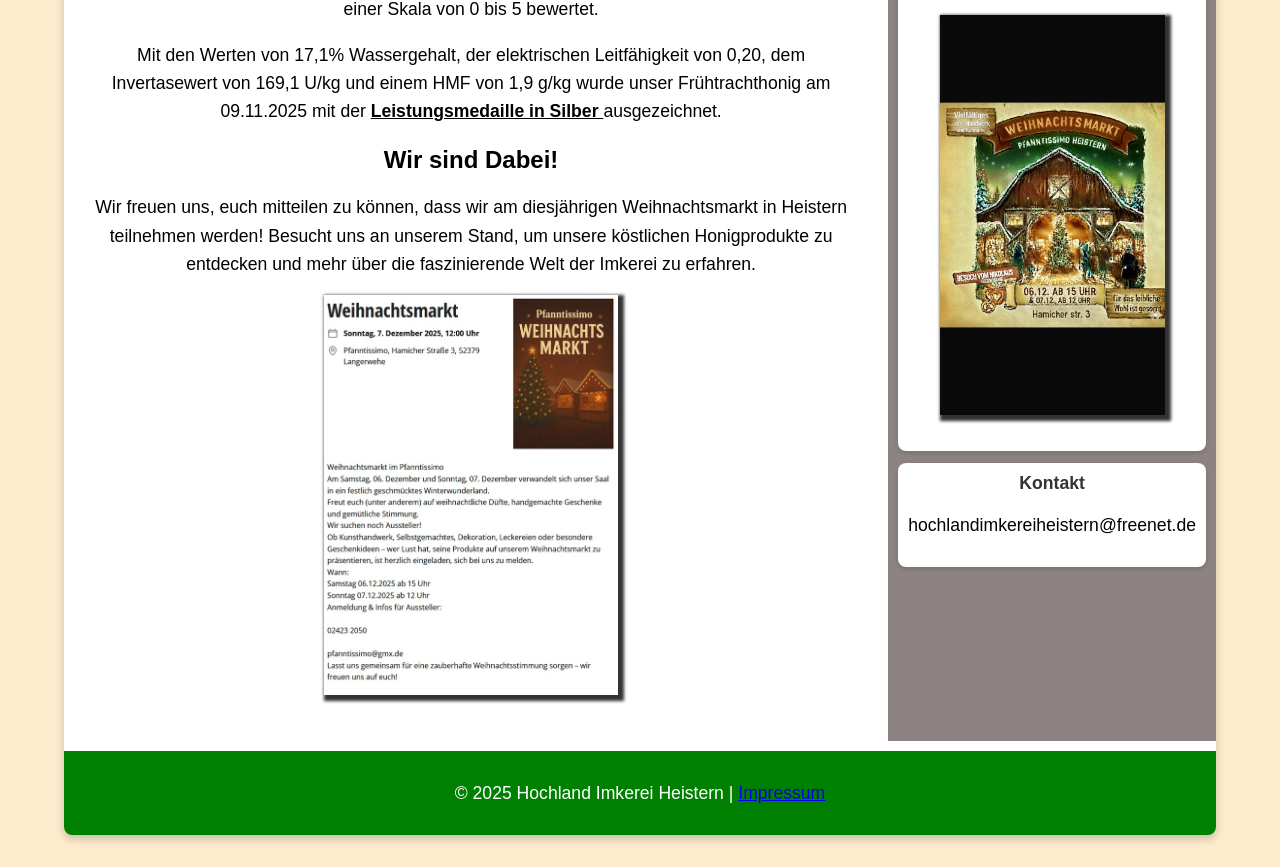
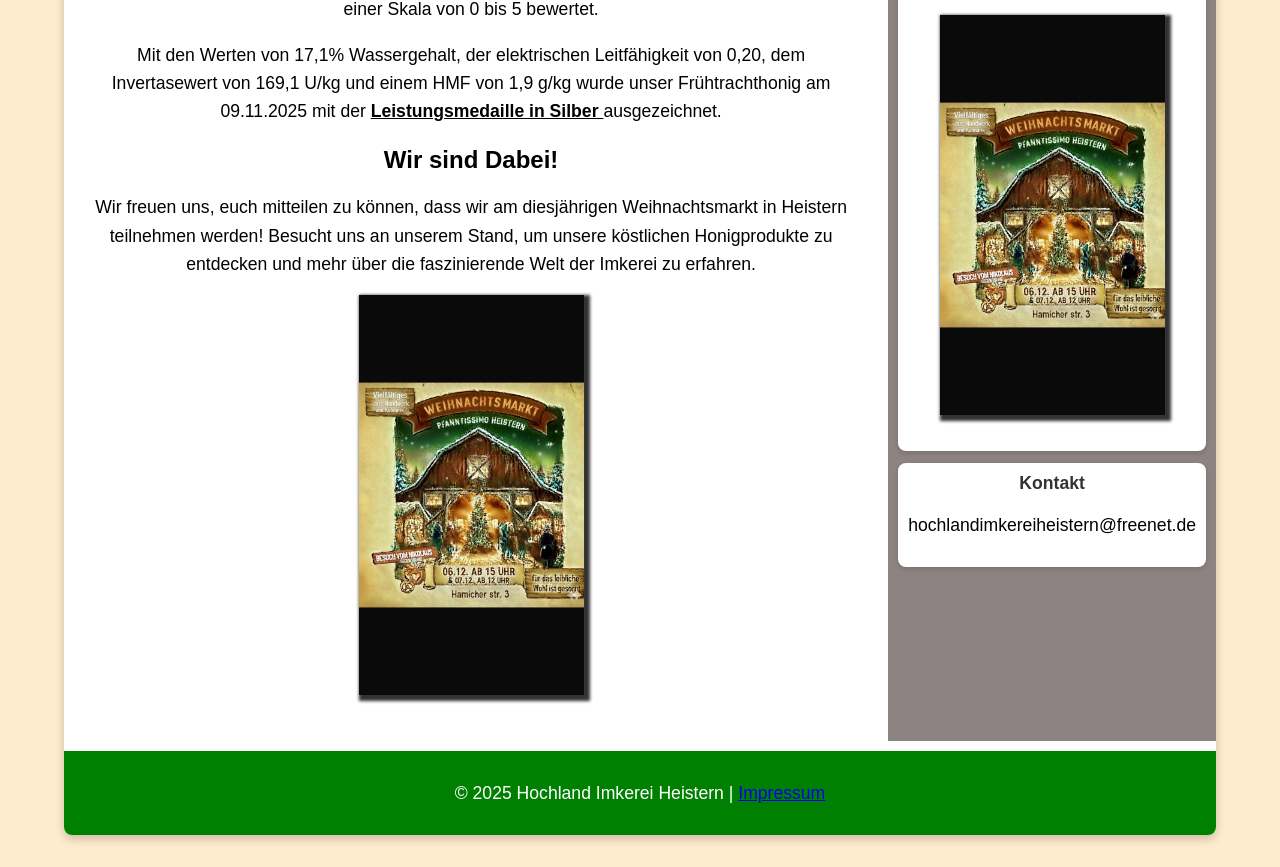
Before and after one commit to Kardnic/Hochland-Imkerei-Webseite, a React (Vite) app: page /neuigkeiten in a window 1280 px wide. Shown: the part 1171-2038 px from the top of the page. Built offline with nearby package versions, Linux system fonts and the light colour scheme.

Commit message:
Update Neuigkeiten.jsx

```diff
--- a/src/pages/Neuigkeiten.jsx
+++ b/src/pages/Neuigkeiten.jsx
@@ -23,7 +23,7 @@ export default function Neuigkeiten() {
         Wir freuen uns, euch mitteilen zu können, dass wir am diesjährigen Weihnachtsmarkt in Heistern teilnehmen werden! Besucht uns an unserem Stand, um unsere köstlichen Honigprodukte zu entdecken und mehr über die faszinierende Welt der Imkerei zu erfahren.
       </p>
       <p>
-      <img src="/Bilder/Weihnachtsmarkt.jpg" alt="Weihnachtsmarkt Heistern" onClick={() => setFullscreenSrc("/Bilder/Weihnachtsmarkt.jpeg")}/>
+      <img src="/Bilder/Weihnachtsmarkt.jpeg" alt="Weihnachtsmarkt Heistern" onClick={() => setFullscreenSrc("/Bilder/Weihnachtsmarkt.jpeg")}/>
       </p>
       {fullscreenSrc && (
           <div className="fullscreen-overlay" onClick={() => setFullscreenSrc(null)}>
```
